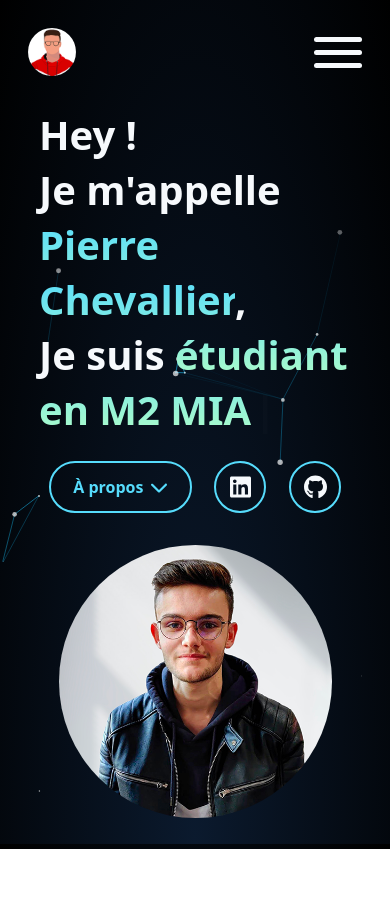
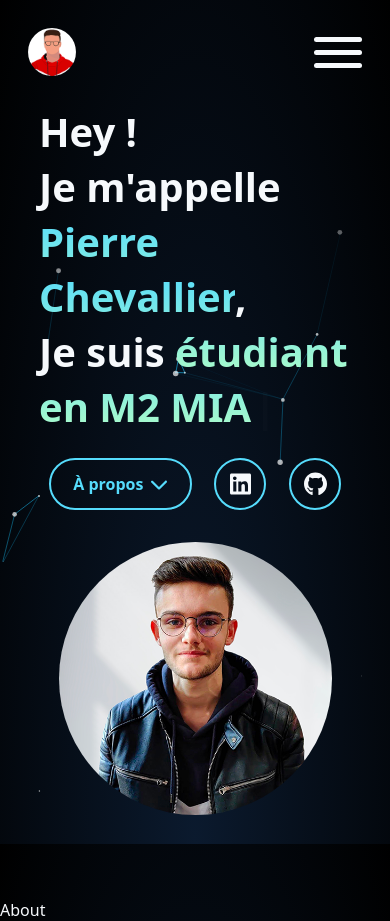
Before and after one commit to pierre-chevallier357/portfolio-website, a Next.js app: page / in a window 390 px wide. Before the commit the page ends 849 px from the top, so only its background shows below. Built offline with nearby package versions, Linux system fonts and the light colour scheme.

Commit message:
Add About section

```diff
--- /dev/null
+++ b/app/components/About/About.tsx
@@ -0,0 +1,5 @@
+import './About.scss';
+
+export default function About() {
+  return <div>About</div>;
+}
--- a/app/components/Home/Hero/Hero.scss
+++ b/app/components/Home/Hero/Hero.scss
@@ -5,7 +5,7 @@
   flex-direction: row;
   justify-content: space-between;
   align-items: center;
-  margin: 0 auto;
+  margin: 0 auto 10vh;
   width: 80vw;
   @include slide-up-animation;
 
--- a/app/page.scss
+++ b/app/page.scss
@@ -2,7 +2,7 @@
   position: relative;
   display: flex;
   flex-wrap: wrap;
-  height: calc(90vh - 6.5rem);
+  min-height: calc(100vh - 6.5rem);
   align-items: center;
 }
 
@@ -52,6 +52,6 @@
 
 @media screen and (max-width: 768px) {
   .home-section {
-    min-height: 85vh;
+    min-height: 90vh;
   }
 }
--- a/app/page.tsx
+++ b/app/page.tsx
@@ -1,3 +1,4 @@
+import About from './components/About/About';
 import Header from './components/Header/Header';
 import Home from './components/Home/Home';
 import './page.scss';
@@ -10,6 +11,9 @@ export default function Page() {
         <section className="home-section">
           <Home />
         </section>
+        <section className="about-section">
+          <About />
+        </section>
       </main>
     </>
   );
```
Also changed, not shown: app/components/About/About.scss (added).
